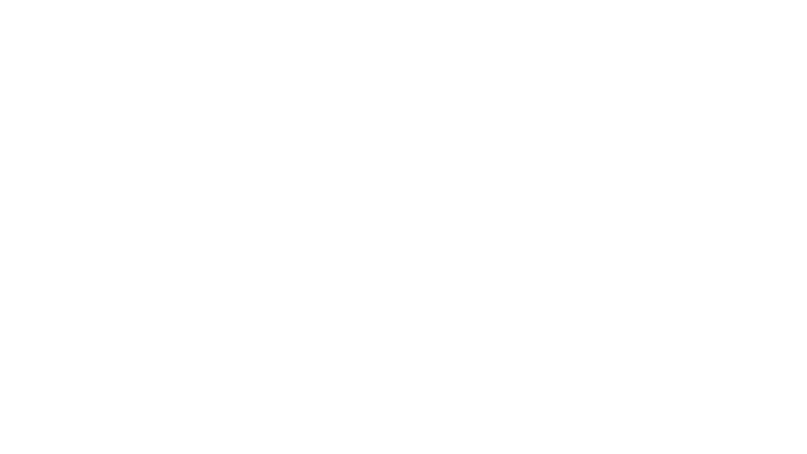
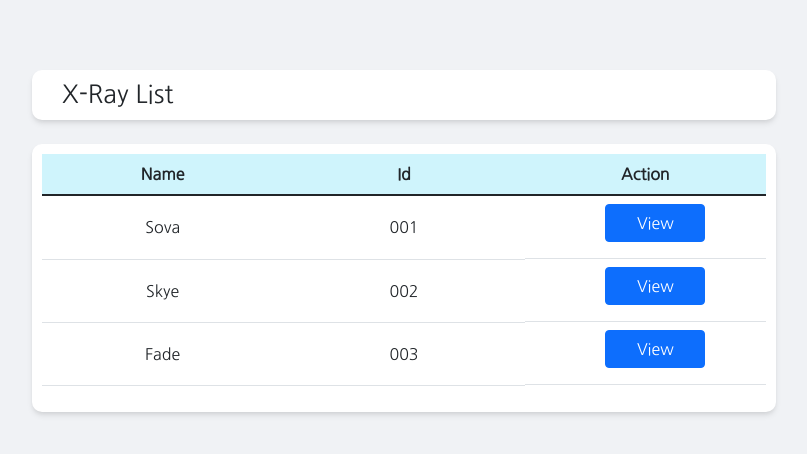
Before and after one commit to AnukaFonseka/Medisense, a React (Create React App) app in the folder management-ui/: page /xrayList in a window 1280 px wide. Shown: the top 454 px of the page, without its empty margins (236-1043 px from the left). Built offline with nearby package versions, Linux system fonts and the light colour scheme.

Commit message:
XrayList.jsx created

```diff
--- a/management-ui/src/views/App.js
+++ b/management-ui/src/views/App.js
@@ -11,6 +11,7 @@
 import CustomerDetails from "./CustomerDetails/CustomerDetails";
 import CashierList from "./CashierList/CashierList";
 import Cashier from "./Cashier/Cashier";
+import XrayList from "./XrayList/XrayList";
 
 function App() {
 
@@ -27,6 +28,7 @@
                     <Route exact path="/customerDetails" component={CustomerDetails}></Route>
                     <Route exact path="/cashierList" component={CashierList}></Route>
                     <Route exact path="/cashier" component={Cashier}></Route>
+                    <Route exact path="/xrayList" component={XrayList}></Route>
                     <Redirect exact to="/login" from="/"/>
                 </Switch>
             </ConnectedRouter>
--- a/management-ui/src/views/Cashier/Cashier.jsx
+++ b/management-ui/src/views/Cashier/Cashier.jsx
@@ -140,7 +140,7 @@
                                     </div>
                                     <div className="col">
                                         <select className="form--select">
-                                            <option value="" disabled selected>  Credit Approved By</option>
+                                            <option value="" disabled selected>Credit Approved By</option>
                                             <option value="1">Mr.Rohan</option>
                                             <option value="2">Mario</option>
                                             <option value="3">Nurse Anty</option>
--- /dev/null
+++ b/management-ui/src/views/XrayList/XrayList.jsx
@@ -0,0 +1,60 @@
+import React from "react";
+import "./xrayList.css";
+import {NavLink} from "react-router-dom";
+
+const XrayList = () => {
+    return(
+
+        <div className="main__container">
+          <form className="form">
+              <div className="common__info">
+                  <h1>X-Ray List</h1>
+              </div>
+
+              <br/>
+
+            <div className="common__info">
+                <table className="table table-hover">
+                    <thead>
+                        <tr style={{textAlign:'center' , backgroundColor:'#CFF4FC'}}>
+                            <th>Name</th>
+                            <th>Id</th>
+                            <th >Action</th>
+                        </tr>
+                    </thead>
+
+                    <tbody>
+                            <tr>
+                                <td> Sova </td>
+                                <td> 001 </td>
+                                <td style={{display:'flex', justifyContent: "center"}}>
+                                    <NavLink to = "/cashier" className = "btn btn-primary mb-2" style={{marginLeft: "20px"}} > View </NavLink>
+                                </td>
+                            </tr>
+
+                            <tr>
+                                <td> Skye </td>
+                                <td> 002 </td>
+                                <td style={{display:'flex', justifyContent: "center"}}>
+                                    <NavLink to = "/cashier" className = "btn btn-primary mb-2" style={{marginLeft: "20px"}} > View </NavLink>
+                                </td>
+                            </tr>
+
+                            <tr>
+                                <td> Fade </td>
+                                <td> 003 </td>
+                                <td style={{display:'flex', justifyContent: "center"}}>
+                                    <NavLink to = "/cashier" className = "btn btn-primary mb-2" style={{marginLeft: "20px"}} > View </NavLink>
+                                </td>
+                            </tr>
+
+                    </tbody>
+                </table>
+            </div>
+          </form>
+        </div>
+
+    )
+}
+
+export default XrayList
--- /dev/null
+++ b/management-ui/src/views/XrayList/xrayList.css
@@ -0,0 +1,18 @@
+* {
+    margin: 0;
+    padding: 0;
+    box-sizing: border-box;
+    font-family: 'Nanum Gothic', sans-serif; }
+
+.table {
+    table-layout: fixed;
+}
+
+.table td {
+    text-align: center;
+    vertical-align: middle;
+}
+
+/*.table th {*/
+/*    background-color: #CFF4FC !important;*/
+/*}*/
```
